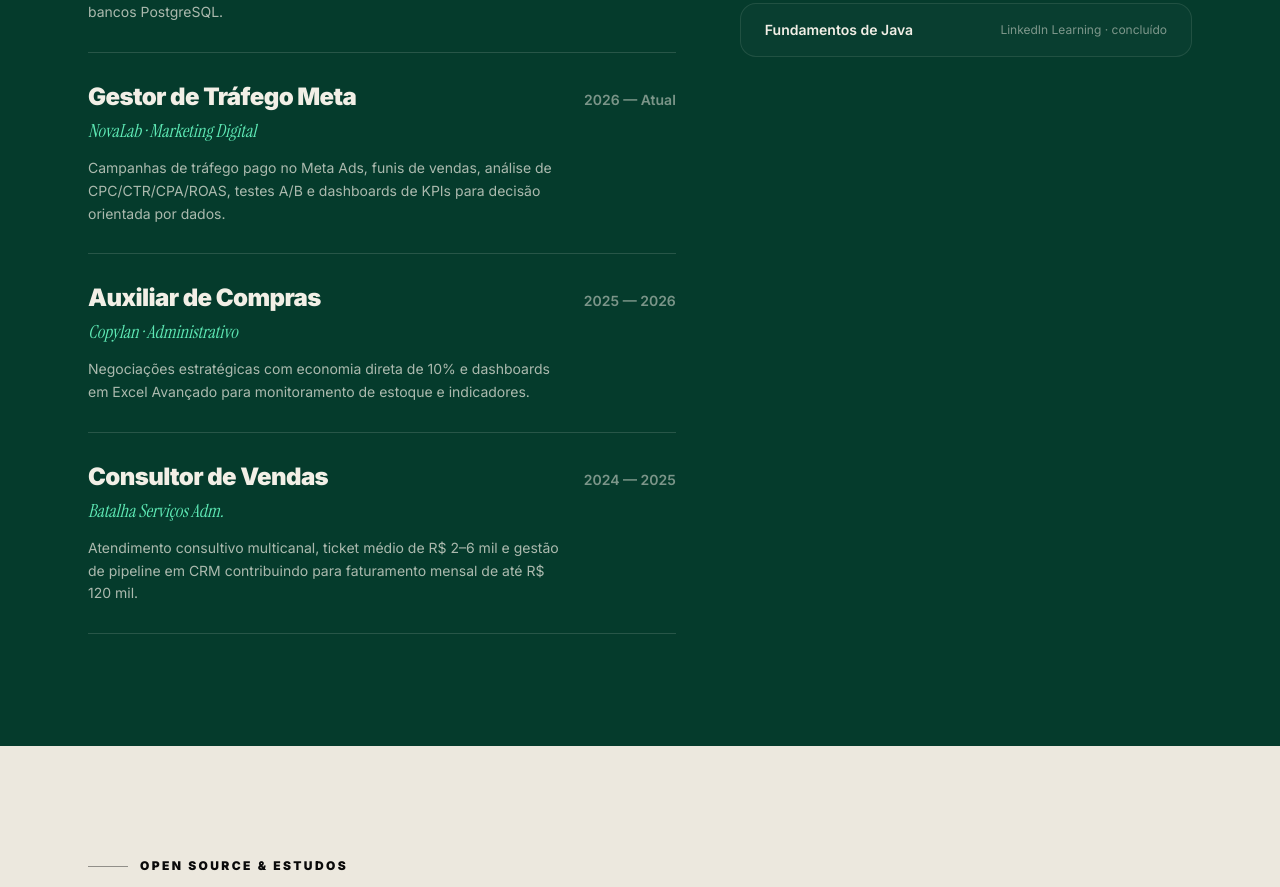
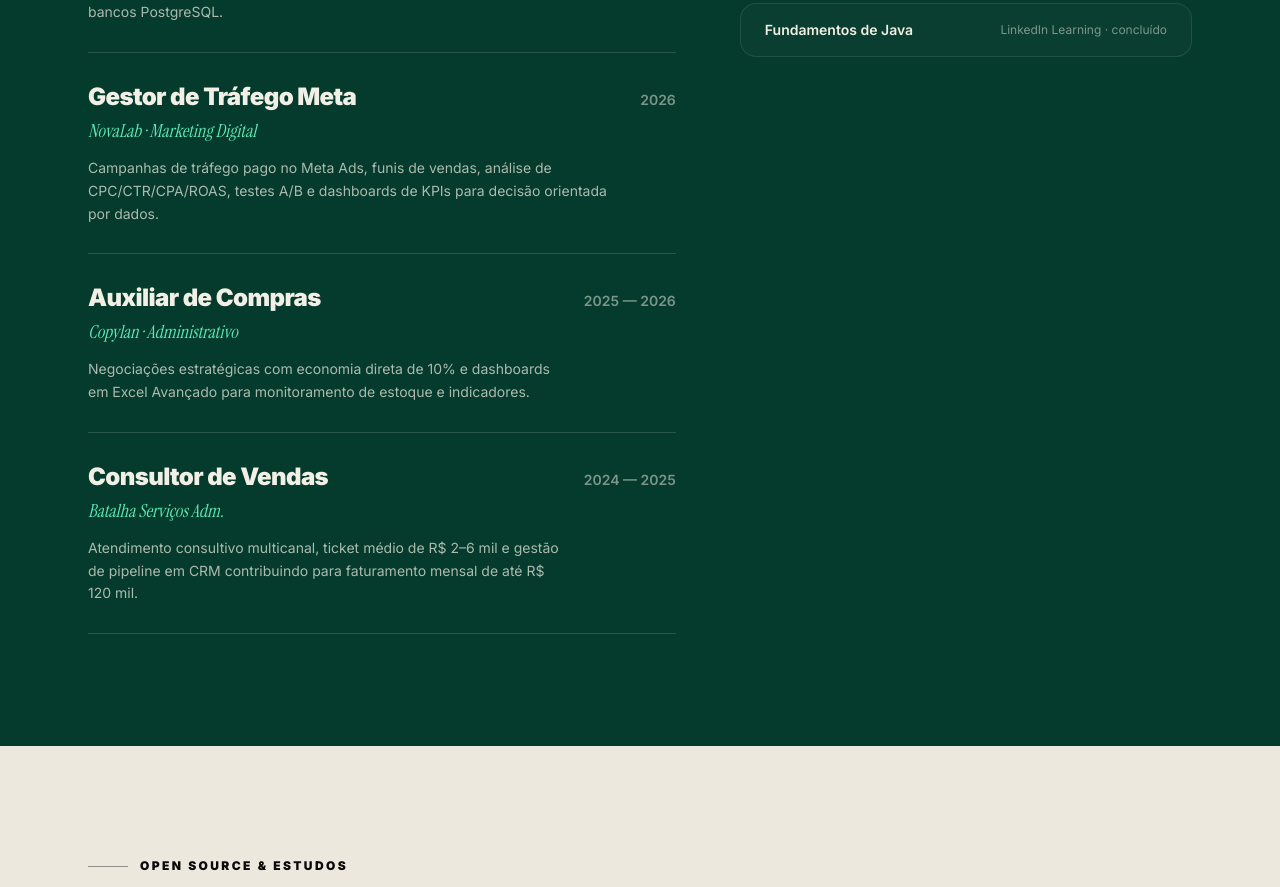
Before and after one commit to 7Genesis/portfolio-genesis, a Next.js app: page / in a window 1280 px wide. Shown: the part 7676-8563 px from the top of the page. Built offline with nearby package versions, Linux system fonts and the light colour scheme; no server answers.

Commit message:
chore: encerra experiência de Gestor de Tráfego Meta na NovaLab

```diff
--- a/app/page.tsx
+++ b/app/page.tsx
@@ -98,7 +98,7 @@ const experiences = [
   {
     role: 'Gestor de Tráfego Meta',
     org: 'NovaLab · Marketing Digital',
-    period: '2026 — Atual',
+    period: '2026',
     desc: 'Campanhas de tráfego pago no Meta Ads, funis de vendas, análise de CPC/CTR/CPA/ROAS, testes A/B e dashboards de KPIs para decisão orientada por dados.',
   },
   {
```
